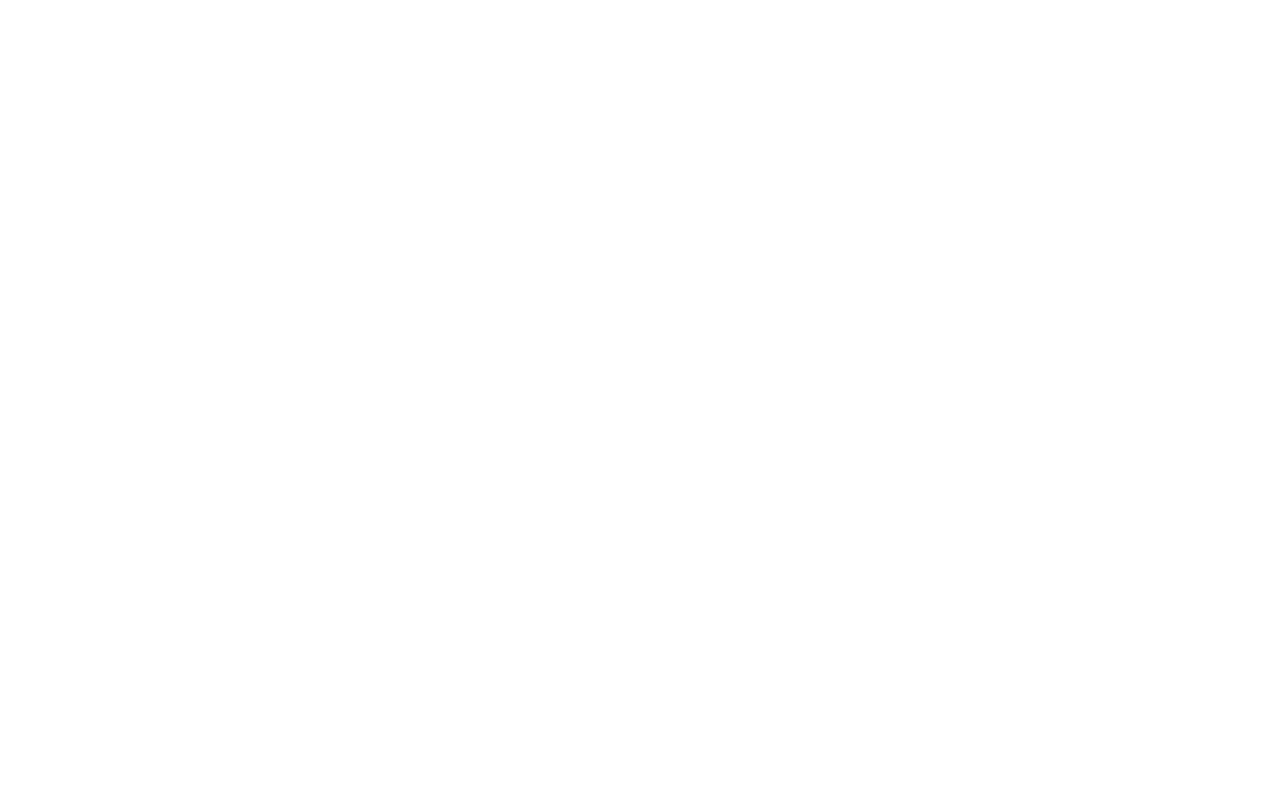
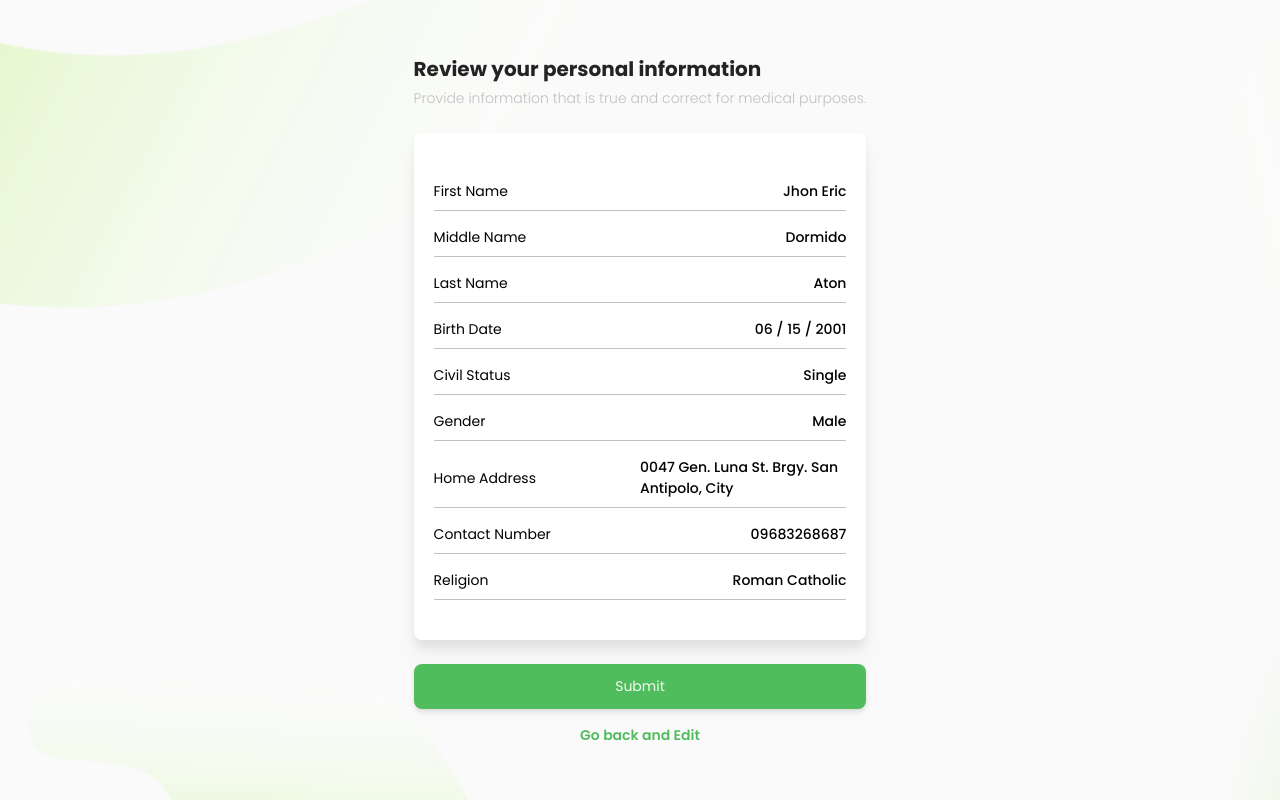
Before and after one commit to Jhoneric12/jc-frontend, a React (Vite) app: page /review-information in a window 1280 px wide. Before the commit this address had no page. Built offline with nearby package versions, Linux system fonts and the light colour scheme.

Commit message:
added review information and send otp page

```diff
--- a/src/App.jsx
+++ b/src/App.jsx
@@ -6,6 +6,8 @@ import { BrowserRouter as Router, Routes, Route } from 'react-router-dom'
 import Loginpage from './pages/LoginPage'
 import SignUpPage from './pages/SignUpPage'
 import RegisterPage from './pages/RegisterPage'
+import ReviewInformation from './pages/ReviewInformation'
+import SendOTPpage from './pages/SendOTPpage'
 
 function App() {
 
@@ -18,6 +20,8 @@ function App() {
           <Route path='/login' element={<Loginpage/>}/>
           <Route path='/signup' element={<SignUpPage/>}/>
           <Route path='/register' element={<RegisterPage/>}/>
+          <Route path='/review-information' element={<ReviewInformation/>}/>
+          <Route path='/send-otp' element={<SendOTPpage/>}/>
         </Routes>
       </Router>
     </div>
--- a/src/components/Label.jsx
+++ b/src/components/Label.jsx
@@ -2,7 +2,7 @@ import React from 'react'
 
 function Label({inputLabel}) {
   return (
-    <label htmlFor="" className='font-semibold text-font-color text-xxSmall md:text-xSmall'>{inputLabel}</label>
+    <label htmlFor="" className='font-semibold text-font-color text-xxSmall md:text-xxSmall'>{inputLabel}</label>
   )
 }
 
--- /dev/null
+++ b/src/pages/ReviewInformation.jsx
@@ -0,0 +1,12 @@
+import React from 'react'
+import ReviewInfo from '../views/SignUp/ReviewInfo'
+
+function ReviewInformation() {
+  return (
+    <main className='homepage'>
+        <ReviewInfo/>
+    </main>
+  )
+}
+
+export default ReviewInformation
--- /dev/null
+++ b/src/pages/SendOTPpage.jsx
@@ -0,0 +1,12 @@
+import React from 'react'
+import SendOTP from '../views/SignUp/SendOTP'
+
+function SendOTPpage() {
+  return (
+    <main className='homepage'>
+        <SendOTP/>
+    </main>
+  )
+}
+
+export default SendOTPpage
--- a/src/views/SignUp/RegisterForm.jsx
+++ b/src/views/SignUp/RegisterForm.jsx
@@ -8,8 +8,16 @@ import Button from '../../components/Button'
 import Dropdown from '../../components/Dropdown'
 import GenderData from '../../dummyData/GenderData'
 import CivilStatusData from '../../dummyData/CivilStatusData'
+import { useNavigate } from 'react-router-dom'
 
 function RegisterForm() {
+
+    // Navigate to Review information page
+    const navigate = useNavigate();
+
+    const navigateReviewInformation = () => {
+        navigate('/review-information');
+    }
 
     const [selectedGender, setSelectedGender] = useState();
     const [seelctedCS, setSelectedCS] = useState();
@@ -44,7 +52,7 @@ function RegisterForm() {
             <div className='flex justify-around gap-2'>
                 <div className='w-[70%]'>
                     <Label inputLabel={'Birthdate'}/>
-                    <Input inputType={'date'} inputName={'bDate'}/>
+                    <Input inputType={'date'} inputName={'bDate'}   />
                 </div>
                 <div className='w-[30%]'>
                     <Label inputLabel={'Age'}/>
@@ -75,7 +83,7 @@ function RegisterForm() {
                 <Input inputType={'text'} inputName={'religion'} placeHolder={'Religion'}/>
             </div>
             <div className='mt-4'>
-                <Button btnText={'Next'} bgColor={'bg-primary-green'} width={'w-full'} borderRound={'rounded-[4px]'} fontColor={'text-puti'}/>
+                <Button btnText={'Next'} bgColor={'bg-primary-green'} width={'w-full'} borderRound={'rounded-[4px]'} fontColor={'text-puti'} handleClick={navigateReviewInformation}/>
             </div>
         </form>
    </section>
--- /dev/null
+++ b/src/views/SignUp/ReviewInfo.jsx
@@ -0,0 +1,103 @@
+import React from 'react'
+import FormTitle from '../../components/FormTitle'
+import Button from '../../components/Button'
+import { useNavigate, Link } from 'react-router-dom'
+
+function ReviewInfo() {
+
+    // Navigate to send OTP
+    const navigate = useNavigate();
+    const navigateSendOTP = () => {
+        navigate('/send-otp');
+    }
+  return (
+    <section className='flex flex-col justify-center md:items-center md:justify-center md:h-screen text-xxSmall md:text-xxSmall  py-10 px-6'>
+       <div>
+            <div className='flex items-start flex-col mb-6'>
+                <FormTitle formTitle={'Review your personal information'} fontWeight={'font-bold'} fontSize={'text-small'}/>
+                <p className='text-superSmall md:text-xxSmall font-light text-border-color mt-1'>Provide information that is true and correct for medical purposes.</p>
+            </div>
+            <div className='container flex flex-col gap-2 py-10 px-5 bg-ultra-puti drop-shadow-xl rounded-[8px]'>
+                <div className='flex justify-between items-center border-b border-b-border-color py-2'>
+                    <div className='w-[50%]'>
+                        <p>First Name</p>
+                    </div>
+                    <div className='font-medium w-[50%] flex justify-end'>
+                        <p>Jhon Eric</p>
+                    </div>
+                </div>
+                <div className='flex justify-between items-center border-b border-b-border-color py-2'>
+                    <div className='w-[50%]'>
+                        <p>Middle Name</p>
+                    </div>
+                    <div className='font-medium w-[50%] flex justify-end'>
+                        <p>Dormido</p>
+                    </div>
+                </div>
+                <div className='flex justify-between items-center border-b border-b-border-color py-2'>
+                    <div className='w-[50%]'>
+                        <p>Last Name</p>
+                    </div>
+                    <div className='font-medium w-[50%] flex justify-end'>
+                        <p>Aton</p>
+                    </div>
+                </div>
+                <div className='flex justify-between items-center border-b border-b-border-color py-2'>
+                    <div className='w-[50%]'>
+                        <p>Birth Date</p>
+                    </div>
+                    <div className='font-medium w-[50%] flex justify-end'>
+                        <p>06 / 15 / 2001</p>
+                    </div>
+                </div>
+                <div className='flex justify-between items-center border-b border-b-border-color py-2'>
+                    <div className='w-[50%]'>
+                        <p>Civil Status</p>
+                    </div>
+                    <div className='font-medium w-[50%] flex justify-end'>
+                        <p>Single</p>
+                    </div>
+                </div>
+                <div className='flex justify-between items-center border-b border-b-border-color py-2'>
+                    <div className='w-[50%]'>
+                        <p>Gender</p>
+                    </div>
+                    <div className='font-medium w-[50%] flex justify-end'>
+                        <p>Male</p>
+                    </div>
+                </div>
+                <div className='flex justify-between items-center border-b border-b-border-color py-2'>
+                    <div className='w-[50%]'>
+                        <p>Home Address</p>
+                    </div>
+                    <div className='font-medium w-[50%] flex justify-end'>
+                        <p>0047 Gen. Luna St. Brgy. San Antipolo, City</p>
+                    </div>
+                </div>
+                <div className='flex justify-between items-center border-b border-b-border-color py-2'>
+                    <div className='w-[50%]'>
+                        <p>Contact Number</p>
+                    </div>
+                    <div className='font-medium w-[50%] flex justify-end'>
+                        <p>09683268687</p>
+                    </div>
+                </div>
+                <div className='flex justify-between items-center border-b border-b-border-color py-2'>
+                    <div className='w-[50%]'>
+                        <p>Religion</p>
+                    </div>
+                    <div className='font-medium w-[50%] flex justify-end'>
+                        <p>Roman Catholic</p>
+                    </div>
+                </div>
+            </div>
+            <div className='mt-6'>
+                <Button btnText={'Submit'} bgColor={'bg-primary-green'} width={'w-full'} fontColor={'text-puti'} handleClick={navigateSendOTP}/>
+                <Link to={'/register'}><p className='text-center text-xxSmall text-primary-green mt-4 font-semibold hover:cursor-pointer'>Go back and Edit</p></Link>
+            </div>
+       </div>
+    </section>
+  )
+}
+
+export default ReviewInfo
--- /dev/null
+++ b/src/views/SignUp/SendOTP.jsx
@@ -0,0 +1,31 @@
+import React from 'react'
+import FormTitle from '../../components/FormTitle'
+import OTPLogo from '../../assets/LogInAndSignUp/OTPLogo.png'
+import Label from '../../components/Label'
+import Input from '../../components/Input'
+import Button from '../../components/Button'
+
+function SendOTP() {
+  return (
+    <section className='h-screen flex justify-center items-center py-10 px-6'>
+        <div className='w-full'>
+            <div className='flex items-start flex-col mb-6'>
+                <FormTitle formTitle={'OTP Verification'} fontWeight={'font-bold'} fontSize={'text-small'}/>
+            </div>
+            <form action="" className='flex flex-col  bg-ultra-puti px-5 py-10 rounded-[8px] drop-shadow-xl'>
+                <div className='flex justify-center mb-6'>
+                    <img src={OTPLogo} alt="" />
+                </div>
+                <div>
+                    <Label inputLabel={'Email Address'}/>
+                    <Input placeHolder={'Email Address'} inputType={'email'}/>
+                    <p className='text-primary-green text-[0.625rem] mt-1  mb-6 hover:cursor-pointer md:text-superSmall'>Use phone number instead</p>
+                    <Button btnText={'Next'} bgColor={'bg-primary-green'} width={'w-full'} fontColor={'text-puti'}/>
+                </div>
+            </form>
+        </div>
+    </section>
+  )
+}
+
+export default SendOTP
```
Also changed, not shown: src/assets/LogInAndSignUp/OTPLogo.png (added).
